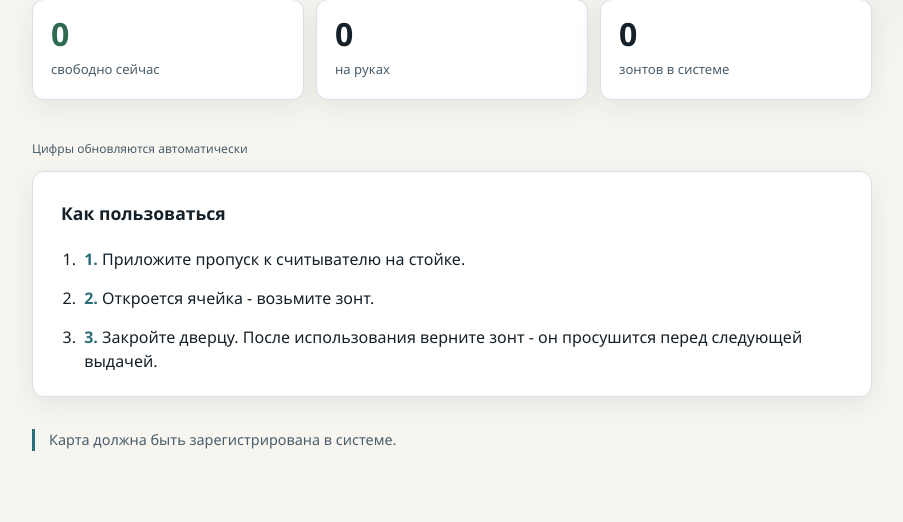
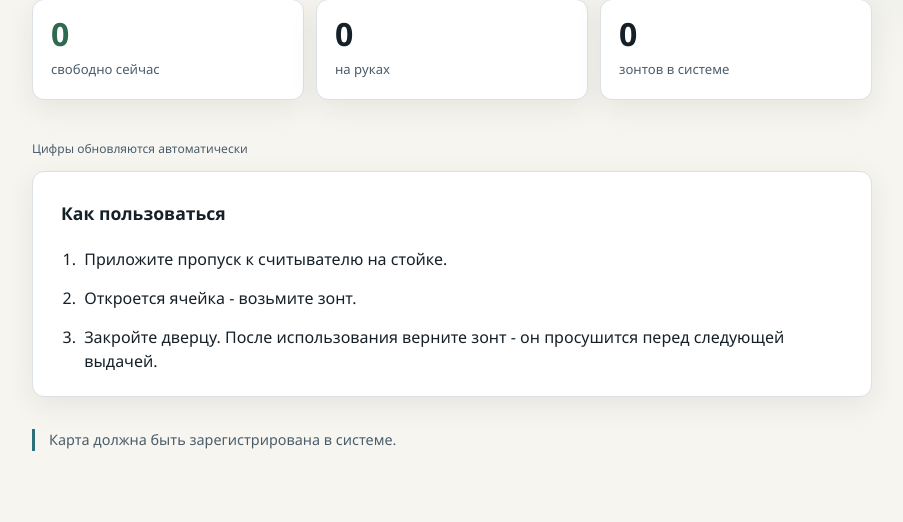
Before and after one commit to m3wqd/Umbria, a Django app: page / in a window 1280 px wide. Shown: the part 295-817 px from the top of the page, without its empty margins (188-1091 px from the left). Run offline with Django 5.2, Linux system fonts and the light colour scheme; data that the repository does not hold is empty.

Commit message:
исправлены слопы

```diff
--- a/inventory/templates/inventory/home.html
+++ b/inventory/templates/inventory/home.html
@@ -160,9 +160,9 @@
         <section class="steps">
             <h2>Как пользоваться</h2>
             <ol>
-                <li><strong>1.</strong> Приложите пропуск к считывателю на стойке.</li>
-                <li><strong>2.</strong> Откроется ячейка - возьмите зонт.</li>
-                <li><strong>3.</strong> Закройте дверцу. После использования верните зонт - он просушится перед следующей выдачей.</li>
+                <li><strong></strong> Приложите пропуск к считывателю на стойке.</li>
+                <li><strong></strong> Откроется ячейка - возьмите зонт.</li>
+                <li><strong></strong> Закройте дверцу. После использования верните зонт - он просушится перед следующей выдачей.</li>
             </ol>
         </section>
 
```
